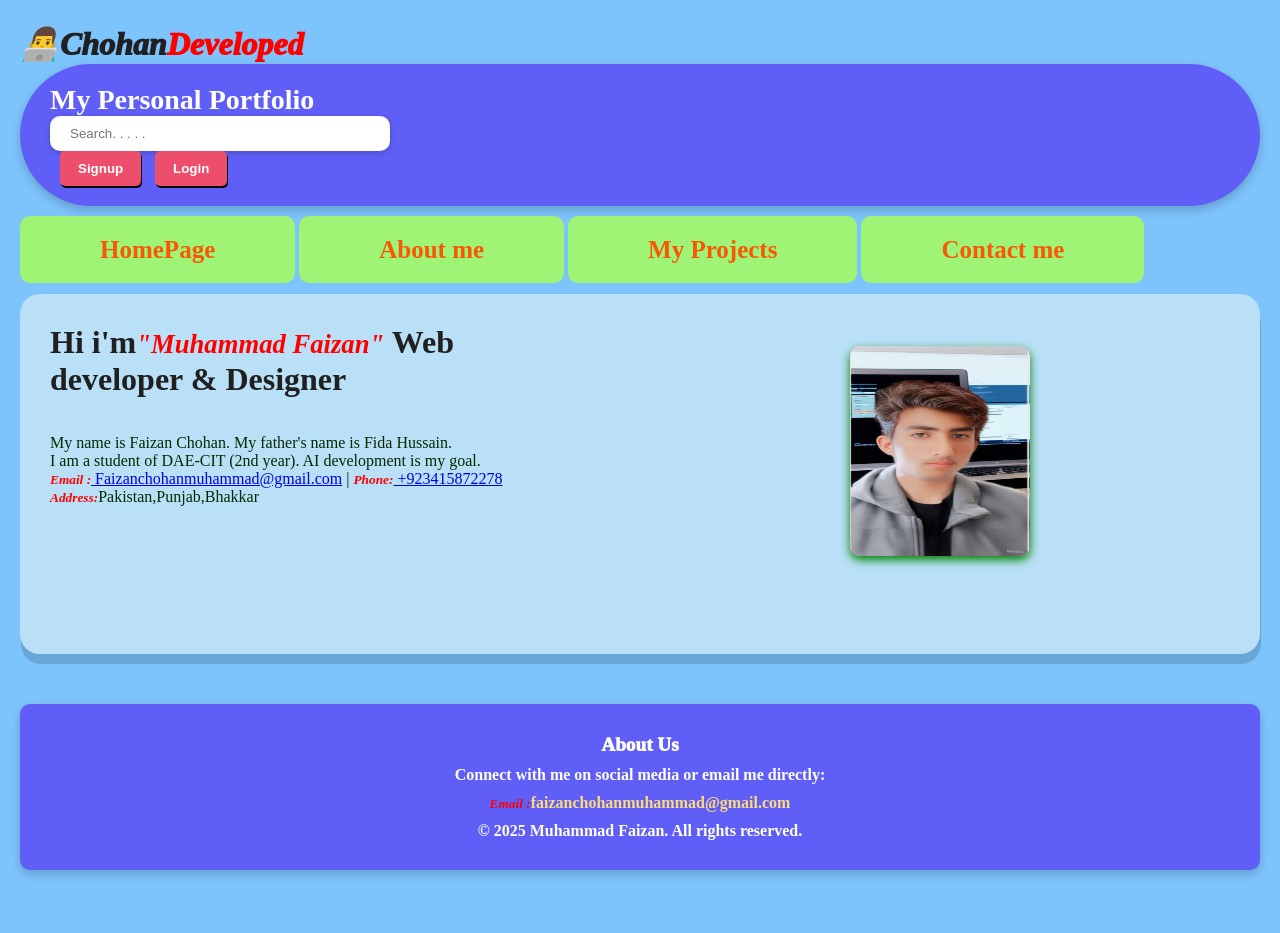
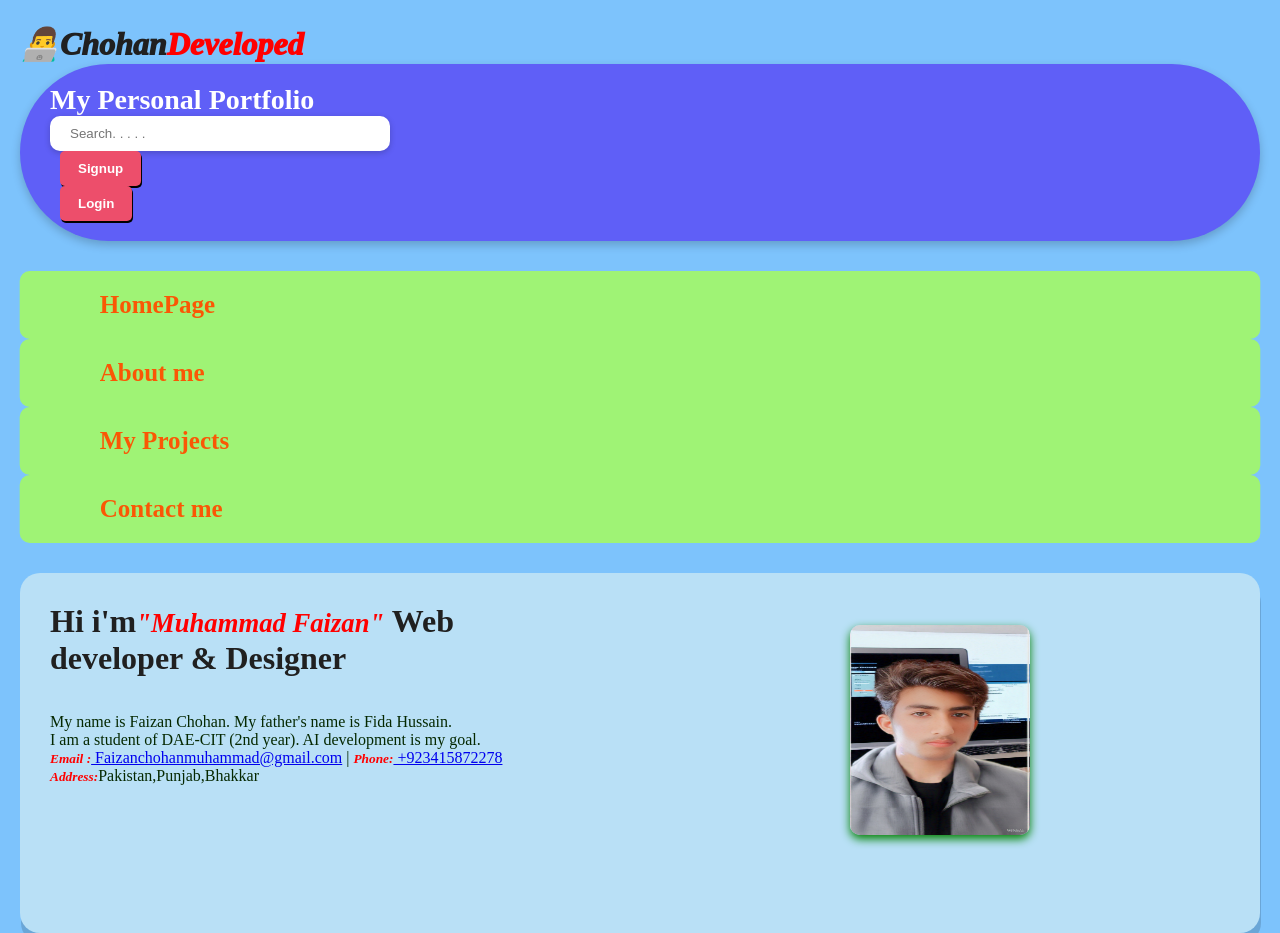
Before and after one commit to faizanchohanmuhammad-lab/portfolio1, a plain HTML site: page index.html in a window 1280 px wide. Shown: the top 933 px of the page. Before the commit the page ends 890 px from the top, so only its background shows below. Drawn offline with Linux system fonts and the light colour scheme.

Commit message:
Update portfolio.css

```diff
--- a/portfolio.css
+++ b/portfolio.css
@@ -45,6 +45,7 @@ body
 
 .buttons1 button
 {
+ display: flex;
     margin-left: 10px;
     padding: 10px 18px;
     background-color: #ed4e6b;
@@ -79,6 +80,7 @@ body
 
 .buttons2 a
 {
+ display: flex;
     background-color: #9ff375;
     color: #fa5705;
     padding: 20px 80px;
```
